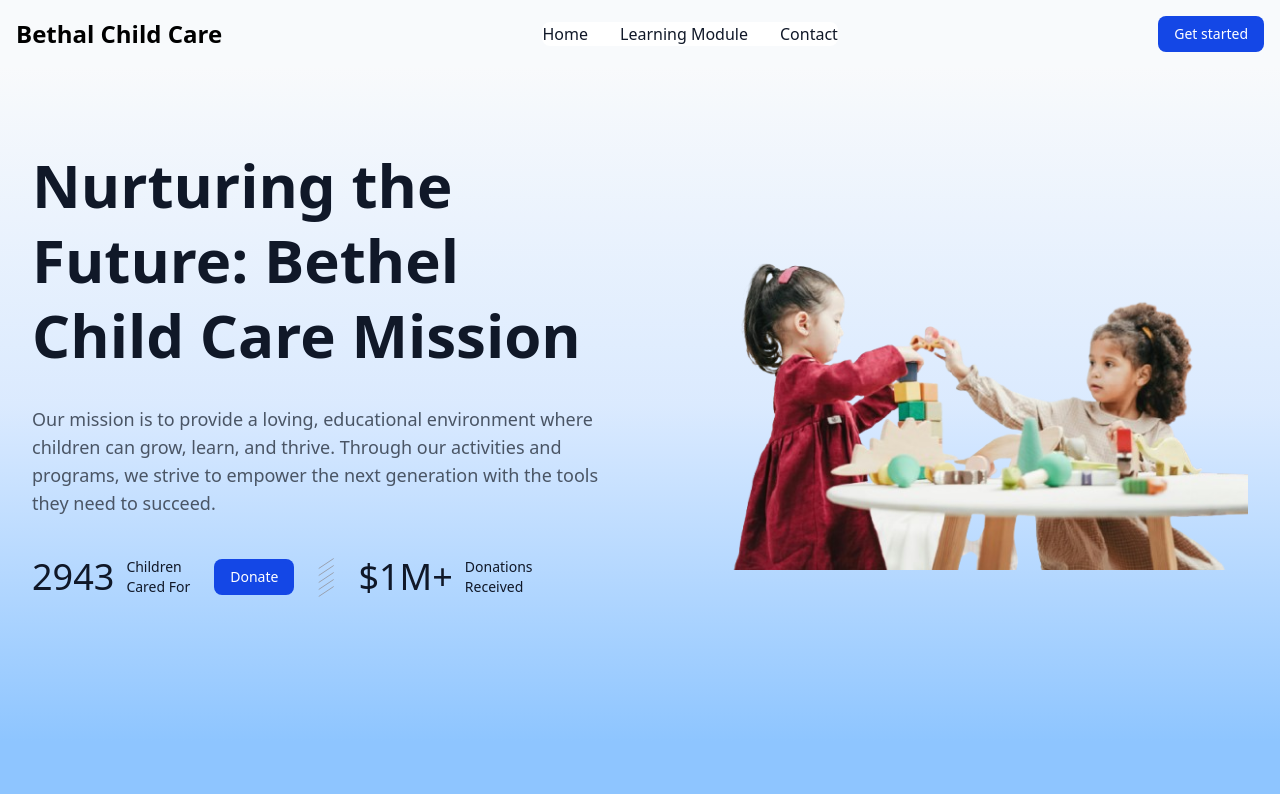
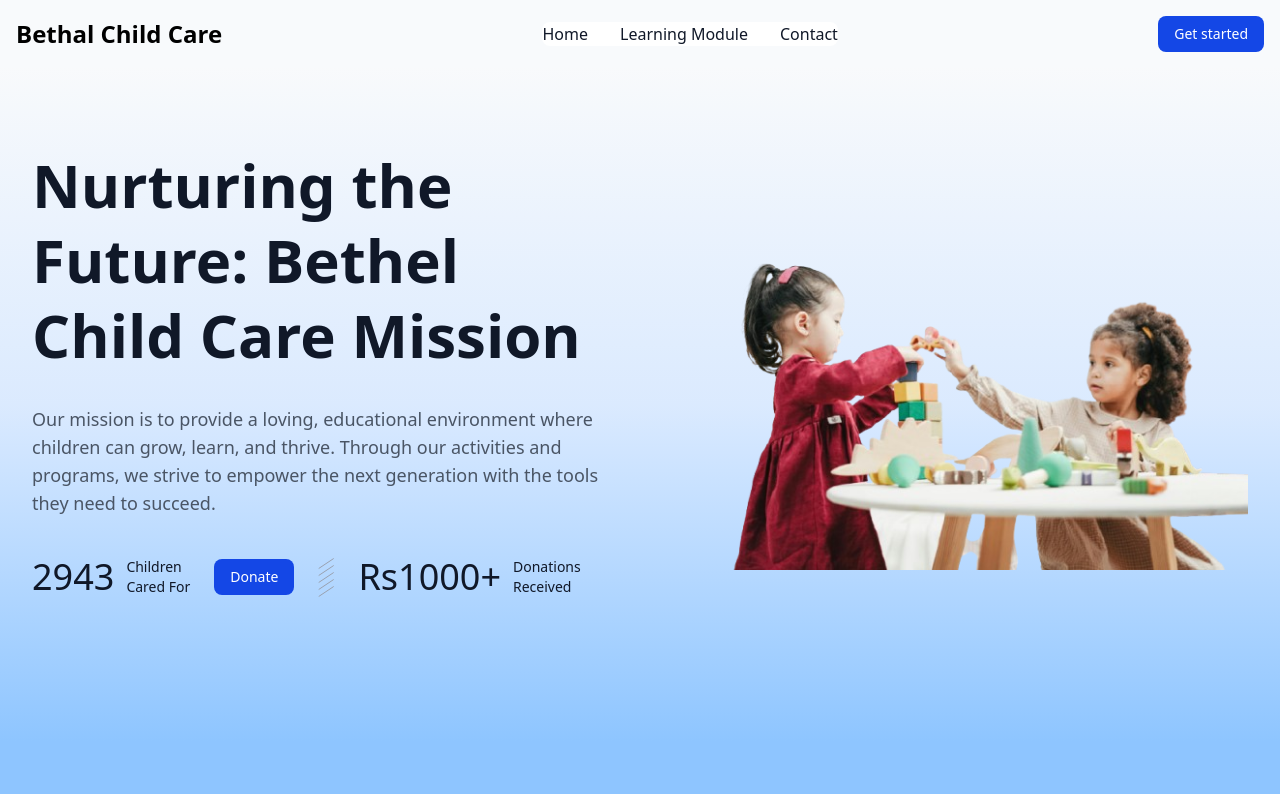
Before and after one commit to nav2924/Service-Learning_2, a React (Vite) app: page / in a window 1280 px wide. Shown: the top 794 px of the page. Built offline with nearby package versions, Linux system fonts and the light colour scheme.

Commit message:
Donations updated

```diff
--- a/src/components/Hero.jsx
+++ b/src/components/Hero.jsx
@@ -55,7 +55,7 @@ const Hero = () => {
 
                 <div className="flex items-center">
                   <p className="text-3xl font-medium text-gray-900 sm:text-4xl">
-                    $1M+
+                    Rs1000+
                   </p>
                   <p className="ml-3 text-sm text-gray-900">
                     Donations
```
